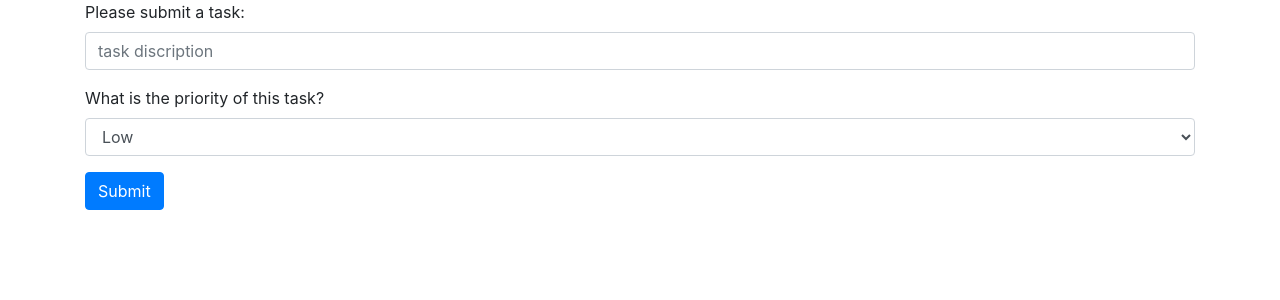
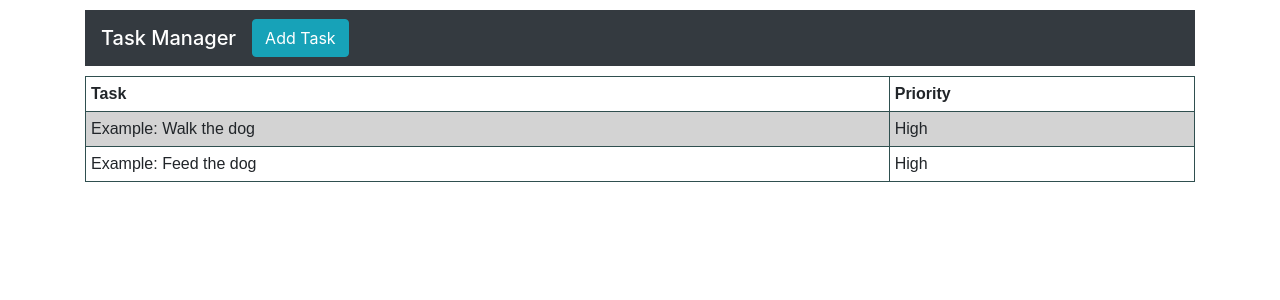
Before and after one commit to valeriemiller5/React-Tasks, a React (Create React App) app: page / in a window 1280 px wide. Shown: the top 300 px of the page. Built offline with nearby package versions, Linux system fonts and the light colour scheme.

Commit message:
created table and navbar, activated modal

```diff
--- a/package.json
+++ b/package.json
@@ -5,6 +5,7 @@
   "dependencies": {
     "bootstrap": "^4.4.0",
     "react": "^16.12.0",
+    "react-bootstrap": "^1.0.0-beta.16",
     "react-dom": "^16.12.0",
     "react-scripts": "3.2.0"
   },
--- a/src/App.js
+++ b/src/App.js
@@ -1,11 +1,14 @@
 import React from 'react';
-import Form from './Components/Form/Form';
+import Navbar from './Components/Navbar/Navbar';
+import TaskTable from './Components/Table/Table';
 import { Container } from './Components/Grid/Container';
 
 function App() {
+
   return (
     <Container>
-      <Form />
+      <Navbar />
+      <TaskTable />
     </Container>
   );
 }
--- a/src/Components/Form/Form.js
+++ b/src/Components/Form/Form.js
@@ -16,7 +16,6 @@ const Form = props => (
                 <option>High</option>
             </select>
         </div>
-        <button type="submit" className="btn btn-primary">Submit</button>
     </form>
 
 )
--- a/src/Components/Grid/Container.js
+++ b/src/Components/Grid/Container.js
@@ -1,6 +1,6 @@
 import React from "react";
+import 'bootstrap/dist/css/bootstrap.min.css';
 
-// Basic Boostrap container, className can be determined App.js
 export const Container = ({ fluid, children }) => (
   <div className={`container${fluid ? "-fluid" : ""}`}>
     {children}
--- a/src/Components/Modal/Modal.js
+++ b/src/Components/Modal/Modal.js
@@ -1,26 +1,38 @@
 import React from 'react';
 import 'bootstrap/dist/css/bootstrap.min.css';
+import Form from '../../Components/Form/Form';
+import { Modal, Button } from 'react-bootstrap';
 
-const Modal = props => (
-    <div class="modal" tabindex="-1" role="dialog">
-        <div class="modal-dialog" role="document">
-            <div class="modal-content">
-                <div class="modal-header">
-                    <h5 class="modal-title">Modal title</h5>
-                    <button type="button" class="close" data-dismiss="modal" aria-label="Close">
-                        <span aria-hidden="true">&times;</span>
-                    </button>
-                </div>
-                <div class="modal-body">
-                    <p>Modal body text goes here.</p>
-                </div>
-                <div class="modal-footer">
-                    <button type="button" class="btn btn-secondary" data-dismiss="modal">Close</button>
-                    <button type="button" class="btn btn-primary">Save changes</button>
-                </div>
-            </div>
-        </div>
-    </div>
-)
+const AddTask = () => {
+    const [show, setShow] = React.useState(false);
 
-export default Modal;
+    const handleClose = () => setShow(false);
+    const handleShow = () => setShow(true);
+
+    return (
+      <>
+        <Button variant="info" onClick={handleShow}>
+          Add Task
+        </Button>
+
+        <Modal show={show} onHide={handleClose}>
+          <Modal.Header closeButton>
+            <Modal.Title>Add Task</Modal.Title>
+          </Modal.Header>
+          <Modal.Body>
+              <Form />
+          </Modal.Body>
+          <Modal.Footer>
+            <Button variant="secondary" onClick={handleClose}>
+              Cancel
+            </Button>
+            <Button variant="primary" onClick={handleClose}>
+              Add
+            </Button>
+          </Modal.Footer>
+        </Modal>
+      </>
+    );
+  }
+
+  export default AddTask;
--- /dev/null
+++ b/src/Components/Navbar/Navbar.js
@@ -0,0 +1,14 @@
+import React from 'react';
+import AddTask from '../Modal/Modal';
+import 'bootstrap/dist/css/bootstrap.min.css';
+
+const Navbar = props => (
+    <nav className="navbar navbar-dark bg-dark" style={{marginBottom: 10 + 'px', marginTop: 10 + 'px'}}>
+        <form className="form-inline">
+        <span className="navbar-brand mb-0 h1">Task Manager</span>
+            <AddTask />
+        </form>
+    </nav>
+)
+
+export default Navbar;
--- /dev/null
+++ b/src/Components/Table/Table.css
@@ -0,0 +1,16 @@
+table {
+    font-family: arial, sans-serif;
+    border-collapse: collapse;
+    width: 100%;
+  }
+
+  td, th {
+    border: 1px solid darkslategray;
+    text-align: left;
+    padding: 5px;
+  }
+
+  .stripes:nth-child(odd) {
+    background-color: lightgray;
+
+  }
--- /dev/null
+++ b/src/Components/Table/Table.js
@@ -0,0 +1,27 @@
+import React from 'react';
+import 'bootstrap/dist/css/bootstrap.min.css';
+import './Table.css'
+
+const TaskTable = props => (
+    <table>
+        <thead>
+            <tr>
+                <th>Task</th>
+                <th>Priority</th>
+            </tr>
+        </thead>
+        <tbody>
+            <tr className="stripes">
+                <td>Example: Walk the dog</td>
+                <td>High</td>
+            </tr>
+            <tr className="stripes">
+                <td>Example: Feed the dog</td>
+                <td>High</td>
+            </tr>
+            {props.addLine}
+        </tbody>
+    </table>
+)
+
+export default TaskTable;
```
Also changed, not shown: 1 other file (tests, documents, lock files or other folders).
